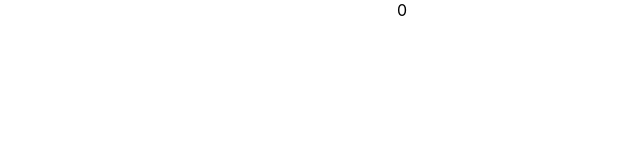
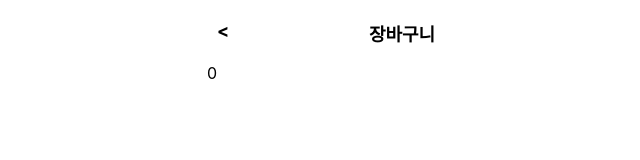
Before and after one commit to AnSuebin/comento-shopping, a React (Create React App) app: page /comento-shopping/basket in a window 1280 px wide. Shown: the top 160 px of the page, without its empty margins (238-878 px from the left). Built offline with nearby package versions, Linux system fonts and the light colour scheme.

Commit message:
feat : 페이지별 header 내용 변경

```diff
--- a/src/components/Header.js
+++ b/src/components/Header.js
@@ -1,6 +1,16 @@
 import styled from 'styled-components'
+import { useLocation } from 'react-router-dom'
+
 const MainTitleContainer = styled.div`
   text-align: center;
+`
+const BackButton = styled.h5`
+  position: absolute;
+  margin-top: 0;
+  margin-left: 10px;
+  font-size: 18px;
+  font-weight: 700;
+  top: 20px;
 `
 
 const MainTitle = styled.h5`
@@ -11,9 +21,14 @@ const MainTitle = styled.h5`
 `
 
 const Header = () => {
+  const location = useLocation()
+
   return (
     <MainTitleContainer>
-      <MainTitle>코멘토 쇼핑</MainTitle>
+      {location.pathname !== '/' && <BackButton>{'<'}</BackButton>}
+      <MainTitle>
+        {location.pathname === '/basket' ? '장바구니' : '코멘토 쇼핑'}
+      </MainTitle>
     </MainTitleContainer>
   )
 }
--- a/src/pages/Basket.js
+++ b/src/pages/Basket.js
@@ -2,6 +2,12 @@ import { useState, useEffect } from 'react'
 // import styled from 'styled-components'
 import BasketItem from '../components/BasketItem'
 import * as storage from '../utils/storage'
+import Header from '../components/Header'
+import styled from 'styled-components'
+
+const BasketContainer = styled.div`
+  width: 390px;
+`
 
 const Basket = () => {
   const [basketItems, setBasketItems] = useState([])
@@ -14,6 +20,13 @@ const Basket = () => {
     setbasketItemCount(items.length)
   }, [])
 
+  // itemCount가 바뀔때마다 실행하는 함수
+  // 위의 함수와 함께 사용할 수 없는 이유는 둘이 연결되어있는 함수이기 때문에 무한루프의 위험
+  useEffect(() => {
+    const items = storage.getBasketItems()
+    setBasketItems(items)
+  }, [basketItemCount])
+
   const onClickRemoveButton = (productId) => {
     // TODO : 장바구니 상품 삭제 로직 추가
     storage.removeBasketItem(productId)
@@ -22,7 +35,8 @@ const Basket = () => {
   }
 
   return (
-    <div>
+    <BasketContainer>
+      <Header />
       {/* 2. UI 구현하기 */}
       {basketItems &&
         basketItems.map((product) => (
@@ -35,7 +49,7 @@ const Basket = () => {
           />
         ))}
       <div>{basketItemCount}</div>
-    </div>
+    </BasketContainer>
   )
 }
 
--- a/src/pages/ProductDetail.js
+++ b/src/pages/ProductDetail.js
@@ -55,6 +55,9 @@ const ProductDetailContainer = styled.div`
 
 const ProductDetail = () => {
   const navigate = useNavigate()
+  // const location = useLocation()
+
+  // console.log(location)
 
   //url에서 paramter 받아오는 로직
   const { productId } = useParams()
```
